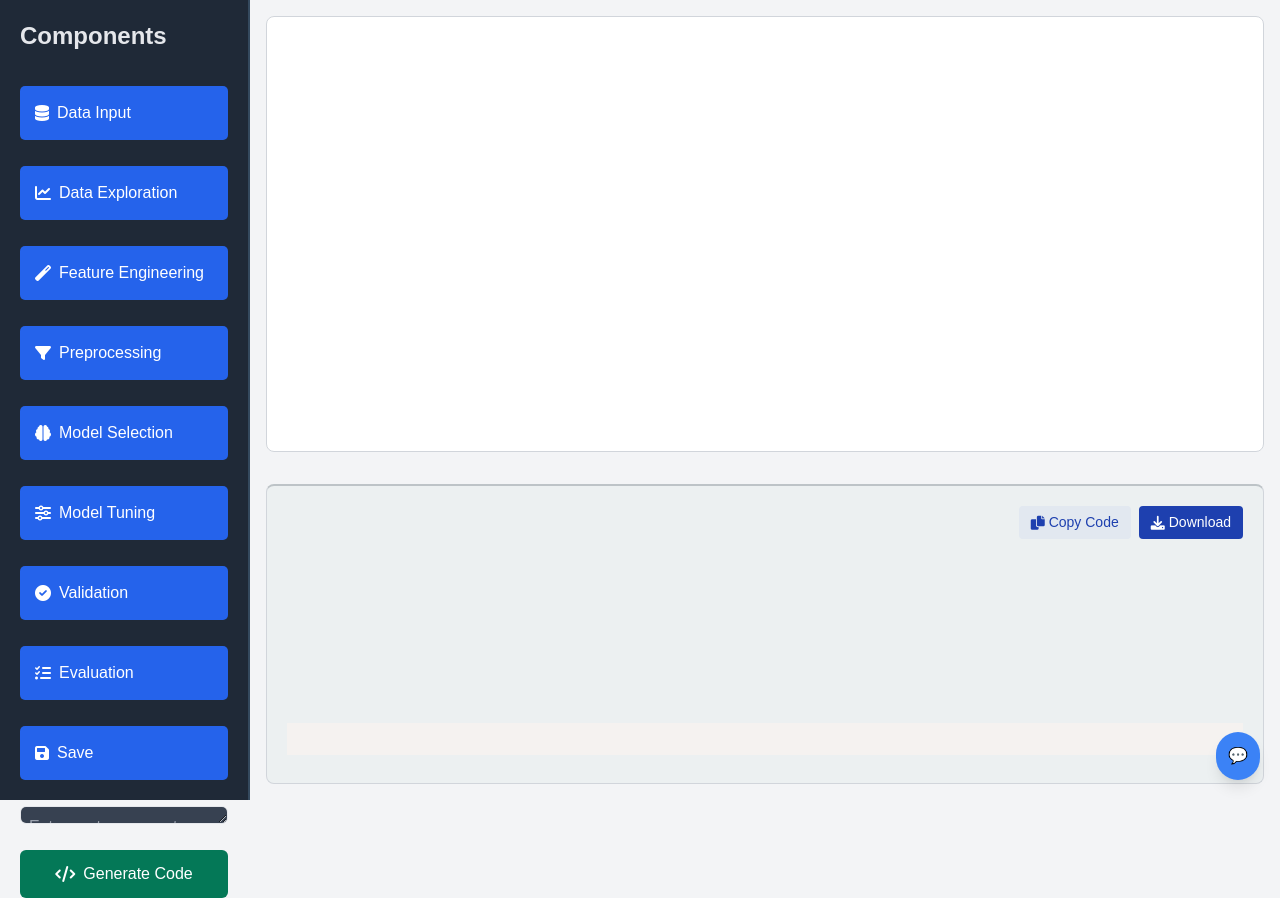
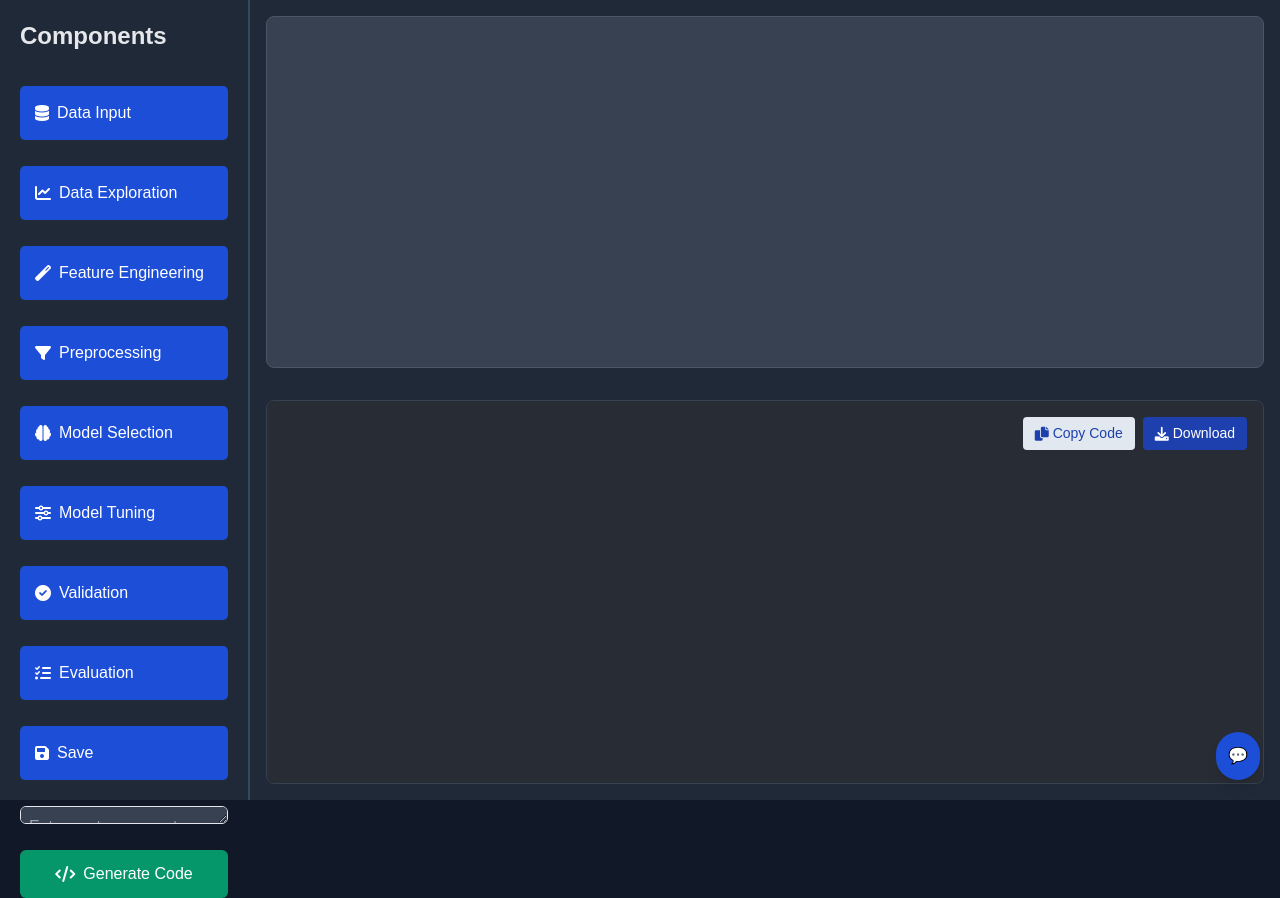
Before and after one commit to swarooppatilx/ml-canvas, a plain HTML site: page canvas.html in a window 1280 px wide. Drawn offline with nearby package versions, Linux system fonts and the light colour scheme; a small style sheet from the web is missing.

Commit message:
feat: dark colorschmeme

```diff
--- a/canvas.html
+++ b/canvas.html
@@ -14,7 +14,7 @@
     />
     <link
       rel="stylesheet"
-      href="https://cdnjs.cloudflare.com/ajax/libs/prism/1.29.0/themes/prism.min.css"
+      href="https://cdn.jsdelivr.net/npm/prism-theme-one-dark@1.0.0/prism-onedark.min.css"
     />
     <link rel="stylesheet" href="style.css" />
     <style>
@@ -67,70 +67,70 @@
       }
     </style>
   </head>
-  <body class="bg-gray-100 min-h-screen flex flex-col md:flex-row">
+  <body class="bg-gray-900 text-white min-h-screen flex flex-col md:flex-row">
     <aside
       id="sidebar"
       class="bg-gray-800 text-gray-200 w-full md:w-80 p-6 flex flex-col space-y-4"
     >
       <h2 class="text-2xl font-semibold mb-2">Components</h2>
       <div
-        class="component bg-blue-600 hover:bg-blue-700 p-3 rounded-md cursor-grab flex items-center space-x-2"
+        class="component bg-blue-700 hover:bg-blue-800 text-white p-3 rounded-md cursor-grab flex items-center space-x-2"
         draggable="true"
         data-type="data"
       >
         <i class="fas fa-database"></i> <span>Data Input</span>
       </div>
       <div
-        class="component bg-blue-600 hover:bg-blue-700 p-3 rounded-md cursor-grab flex items-center space-x-2"
+        class="component bg-blue-700 hover:bg-blue-800 text-white p-3 rounded-md cursor-grab flex items-center space-x-2"
         draggable="true"
         data-type="explore"
       >
         <i class="fas fa-chart-line"></i> <span>Data Exploration</span>
       </div>
       <div
-        class="component bg-blue-600 hover:bg-blue-700 p-3 rounded-md cursor-grab flex items-center space-x-2"
+        class="component bg-blue-700 hover:bg-blue-800 text-white p-3 rounded-md cursor-grab flex items-center space-x-2"
         draggable="true"
         data-type="feature"
       >
         <i class="fas fa-magic"></i> <span>Feature Engineering</span>
       </div>
       <div
-        class="component bg-blue-600 hover:bg-blue-700 p-3 rounded-md cursor-grab flex items-center space-x-2"
+        class="component bg-blue-700 hover:bg-blue-800 text-white p-3 rounded-md cursor-grab flex items-center space-x-2"
         draggable="true"
         data-type="preprocess"
       >
         <i class="fas fa-filter"></i> <span>Preprocessing</span>
       </div>
       <div
-        class="component bg-blue-600 hover:bg-blue-700 p-3 rounded-md cursor-grab flex items-center space-x-2"
+        class="component bg-blue-700 hover:bg-blue-800 text-white p-3 rounded-md cursor-grab flex items-center space-x-2"
         draggable="true"
         data-type="model"
       >
         <i class="fas fa-brain"></i> <span>Model Selection</span>
       </div>
       <div
-        class="component bg-blue-600 hover:bg-blue-700 p-3 rounded-md cursor-grab flex items-center space-x-2"
+        class="component bg-blue-700 hover:bg-blue-800 text-white p-3 rounded-md cursor-grab flex items-center space-x-2"
         draggable="true"
         data-type="tune"
       >
         <i class="fas fa-sliders-h"></i> <span>Model Tuning</span>
       </div>
       <div
-        class="component bg-blue-600 hover:bg-blue-700 p-3 rounded-md cursor-grab flex items-center space-x-2"
+        class="component bg-blue-700 hover:bg-blue-800 text-white p-3 rounded-md cursor-grab flex items-center space-x-2"
         draggable="true"
         data-type="validate"
       >
         <i class="fas fa-check-circle"></i> <span>Validation</span>
       </div>
       <div
-        class="component bg-blue-600 hover:bg-blue-700 p-3 rounded-md cursor-grab flex items-center space-x-2"
+        class="component bg-blue-700 hover:bg-blue-800 text-white p-3 rounded-md cursor-grab flex items-center space-x-2"
         draggable="true"
         data-type="evaluate"
       >
         <i class="fas fa-tasks"></i> <span>Evaluation</span>
       </div>
       <div
-        class="component bg-blue-600 hover:bg-blue-700 p-3 rounded-md cursor-grab flex items-center space-x-2"
+        class="component bg-blue-700 hover:bg-blue-800 text-white p-3 rounded-md cursor-grab flex items-center space-x-2"
         draggable="true"
         data-type="save"
       >
@@ -143,7 +143,7 @@
       ></textarea>
       <button
         id="generateButton"
-        class="bg-green-700 hover:bg-green-800 text-white p-3 rounded-md flex items-center justify-center space-x-2"
+        class="bg-green-600 hover:bg-green-700 text-white p-3 rounded-md flex items-center justify-center space-x-2"
       >
         <i class="fas fa-code"></i> <span>Generate Code</span>
       </button>
@@ -155,10 +155,10 @@
       </div>
     </aside>
 
-    <main id="workspace" class="flex-1 flex flex-col">
+    <main id="workspace" class="flex-1 flex flex-col bg-gray-800">
       <div
         id="canvas"
-        class="flex-1 bg-white m-4 rounded-lg border border-gray-300 relative overflow-auto"
+        class="flex-1 bg-gray-700 m-4 rounded-lg border border-gray-600 relative overflow-auto"
       >
         <svg class="absolute top-0 left-0 w-full h-full">
           <defs>
@@ -170,58 +170,68 @@
               refY="3.5"
               orient="auto"
             >
-              <polygon points="0 0, 10 3.5, 0 7" fill="#3b82f6" />
+              <polygon points="0 0, 10 3.5, 0 7" fill="#60a5fa" />
             </marker>
           </defs>
         </svg>
       </div>
       <div
         id="code-panel"
-        class="bg-gray-50 m-4 rounded-lg border border-gray-300 p-4 h-96 overflow-auto"
+        class="m-4 rounded-lg border border-gray-700 p-4 h-96 overflow-auto"
       >
         <div class="code-actions">
-          <button id="copyBtn" class="copy-btn">
+          <button
+            id="copyBtn"
+            class="copy-btn bg-gray-700 text-gray-300 hover:bg-gray-600"
+          >
             <i class="fas fa-copy"></i> Copy Code
           </button>
-          <button id="downloadBtn" class="download-btn">
+          <button
+            id="downloadBtn"
+            class="download-btn bg-blue-700 hover:bg-blue-800"
+          >
             <i class="fas fa-download"></i> Download
           </button>
         </div>
-        <pre><code id="generatedCode" class="language-python"></code></pre>
+        <pre
+          class="h-full"
+        ><code id="generatedCode" class="language-python h-full w-full block"></code></pre>
       </div>
     </main>
 
-    <div id="toast" class="toast">Copied to clipboard!</div>
+    <div id="toast" class="toast bg-gray-700 text-white">
+      Copied to clipboard!
+    </div>
 
     <button
       id="chatToggle"
       onclick="toggleChatbot()"
-      class="fixed bottom-5 right-5 bg-blue-500 text-white p-3 rounded-full shadow-lg"
+      class="fixed bottom-5 right-5 bg-blue-700 text-white p-3 rounded-full shadow-lg"
     >
       💬
     </button>
     <div
       id="chatbot"
-      class="hidden fixed bottom-5 right-5 w-80 bg-white rounded-lg shadow-lg flex flex-col overflow-hidden"
+      class="hidden fixed bottom-5 right-5 w-80 bg-gray-800 text-white rounded-lg shadow-lg flex flex-col overflow-hidden border border-gray-700"
     >
       <div
-        class="bg-blue-500 text-white p-3 flex justify-between items-center cursor-pointer"
+        class="bg-blue-700 text-white p-3 flex justify-between items-center cursor-pointer"
         onclick="minimizeChatbot()"
       >
         <span>Chatbot</span>
         <button class="bg-transparent border-none text-white text-lg">—</button>
       </div>
       <div id="chatBody" class="h-72 overflow-y-auto p-3 flex flex-col"></div>
-      <div class="flex p-3 border-t border-gray-300">
+      <div class="flex p-3 border-t border-gray-700">
         <input
           id="userInput"
           type="text"
           placeholder="Type a message..."
-          class="flex-1 p-2 border rounded-md text-neutral-800"
+          class="flex-1 p-2 border rounded-md bg-gray-700 text-white"
         />
         <button
           onclick="sendMessage()"
-          class="ml-2 px-3 py-2 bg-blue-500 text-white rounded-md"
+          class="ml-2 px-3 py-2 bg-blue-700 text-white rounded-md hover:bg-blue-800"
         >
           Send
         </button>
@@ -234,41 +244,44 @@
     <script src="https://cdnjs.cloudflare.com/ajax/libs/prism/1.29.0/components/prism-python.min.js"></script>
     <script>
       // Simple implementation for code actions
-      document.addEventListener('DOMContentLoaded', function() {
-        const copyBtn = document.getElementById('copyBtn');
-        const downloadBtn = document.getElementById('downloadBtn');
-        const generatedCode = document.getElementById('generatedCode');
-        const toast = document.getElementById('toast');
+      document.addEventListener("DOMContentLoaded", function () {
+        const copyBtn = document.getElementById("copyBtn");
+        const downloadBtn = document.getElementById("downloadBtn");
+        const generatedCode = document.getElementById("generatedCode");
+        const toast = document.getElementById("toast");
 
         // Copy code to clipboard
-        copyBtn.addEventListener('click', function() {
-          const code = generatedCode.textContent || '';
+        copyBtn.addEventListener("click", function () {
+          const code = generatedCode.textContent || "";
 
           // Use a more compatible clipboard approach
-          const textarea = document.createElement('textarea');
+          const textarea = document.createElement("textarea");
           textarea.value = code;
-          textarea.style.position = 'fixed';
+          textarea.style.position = "fixed";
           document.body.appendChild(textarea);
           textarea.select();
-          document.execCommand('copy');
+          document.execCommand("copy");
           document.body.removeChild(textarea);
 
           // Show toast
-          toast.classList.add('show');
-          setTimeout(function() {
-            toast.classList.remove('show');
+          toast.classList.add("show");
+          setTimeout(function () {
+            toast.classList.remove("show");
           }, 2000);
         });
 
         // Download code as Python file
-        downloadBtn.addEventListener('click', function() {
-          const code = generatedCode.textContent || '';
+        downloadBtn.addEventListener("click", function () {
+          const code = generatedCode.textContent || "";
 
           // Create download file with a more compatible approach
-          const element = document.createElement('a');
-          element.setAttribute('href', 'data:text/plain;charset=utf-8,' + encodeURIComponent(code));
-          element.setAttribute('download', 'ml_pipeline.py');
-          element.style.display = 'none';
+          const element = document.createElement("a");
+          element.setAttribute(
+            "href",
+            "data:text/plain;charset=utf-8," + encodeURIComponent(code)
+          );
+          element.setAttribute("download", "ml_pipeline.py");
+          element.style.display = "none";
           document.body.appendChild(element);
           element.click();
           document.body.removeChild(element);
--- a/style.css
+++ b/style.css
@@ -1,3 +1,8 @@
+#code-panel {
+  background-color: #282C34;
+}
+
+
 body {
   display: flex;
   margin: 0;
@@ -35,12 +40,6 @@ body {
   overflow: hidden;
 }
 
-#canvas {
-  flex: 1;
-  position: relative;
-  background-color: #ffffff; /* White canvas */
-  overflow: auto;
-}
 
 .node {
   position: absolute;
@@ -94,15 +93,6 @@ body {
   background-color: #c0392b; /* Darker red on hover */
 }
 
-#code-panel {
-  height: 300px;
-  background-color: #ecf0f1; /* Light gray */
-  border-top: 2px solid #bdc3c7; /* Light gray border */
-  padding: 20px;
-  overflow: auto;
-  color: #2c3e50; /* Dark text */
-}
-
 svg {
   position: absolute;
   top: 0;
@@ -117,17 +107,3 @@ line {
   stroke-width: 2;
   marker-end: url(#arrowhead);
 }
-#code-panel {
-  display: flex;
-  flex-direction: column;
-  justify-content: space-between;
-}
-
-#code-panel button#copyButton {
-  align-self: flex-end;
-  margin-top: auto;
-}
-
-#generatedCode {
-  margin-top: 10px;
-}
```
